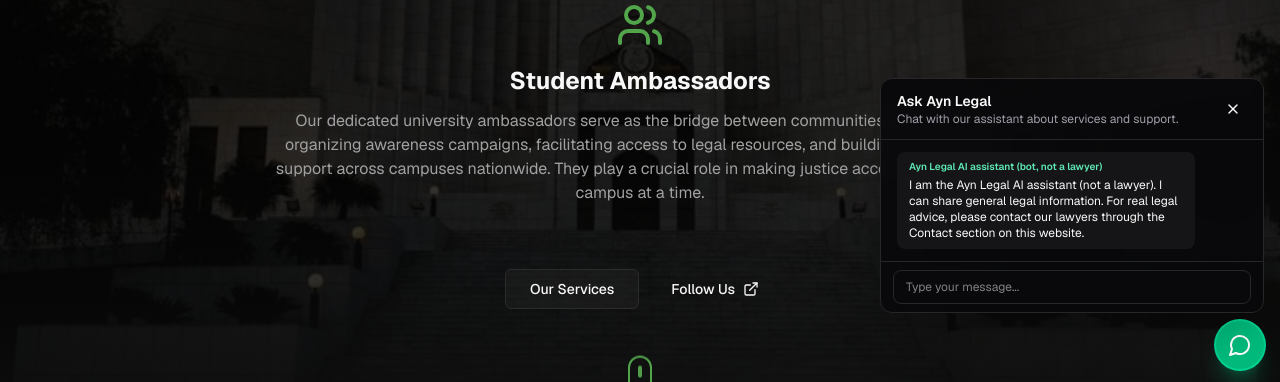
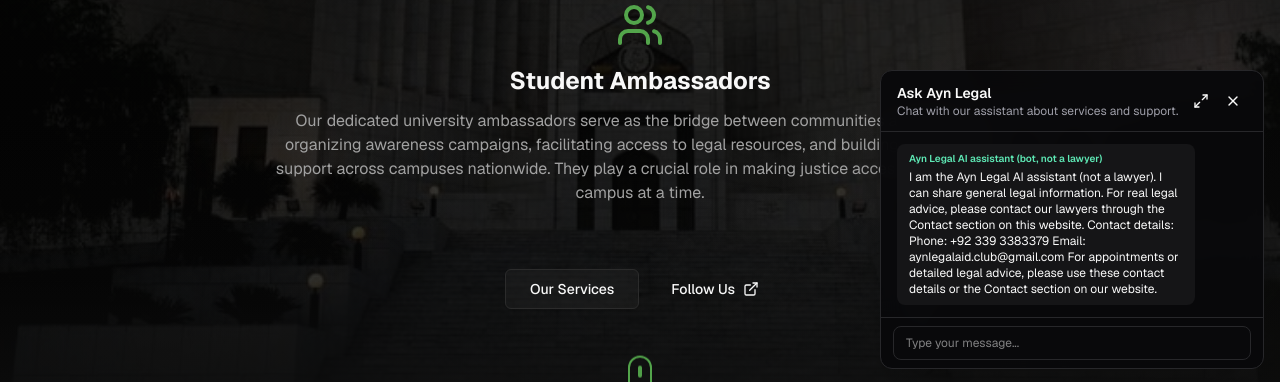
Before and after one commit to afridi-mussa/ayn-legal-aid, a Next.js app: page / in a window 1280 px wide. Both pictures are taken after a click on the button "Open chat". Shown: the part 415-797 px from the top of the page. Built offline with nearby package versions, Linux system fonts and the light colour scheme; no server answers; what groq-sdk would draw is missing.

Commit message:
Change chat response

```diff
--- a/app/api/chat/route.ts
+++ b/app/api/chat/route.ts
@@ -10,7 +10,6 @@ const client = new Groq({ apiKey })
 
 const LAWYER_CONTACT_INFO =
   "Lawyer contact details:\n" +
-  "Name: Syed Shahzaib Bukhari\n" +
   "Phone: +92 339 3383379\n" +
   "Email: aynlegalaid.club@gmail.com\n" +
   "For appointments or detailed legal advice, please use these contact details or the Contact section on our website."
--- a/components/chat-widget.tsx
+++ b/components/chat-widget.tsx
@@ -1,7 +1,7 @@
 "use client"
 
 import { useEffect, useRef, useState } from "react"
-import { MessageCircle, X } from "lucide-react"
+import { MessageCircle, X, Minimize2, Maximize2 } from "lucide-react"
 import Groq from "groq-sdk"
 
 type ChatMessage = {
@@ -15,14 +15,15 @@ const client = new Groq({
   dangerouslyAllowBrowser: true,
 })
 
-
 export function ChatWidget() {
   const [open, setOpen] = useState(false)
+  const [minimized, setMinimized] = useState(false)
+  const [isFullscreen, setIsFullscreen] = useState(false)
   const [messages, setMessages] = useState<ChatMessage[]>([
     {
       role: "assistant",
       content:
-        "I am the Ayn Legal AI assistant (not a lawyer). I can share general legal information. For real legal advice, please contact our lawyers through the Contact section on this website.",
+        "I am the Ayn Legal AI assistant (not a lawyer). I can share general legal information. For real legal advice, please contact our lawyers through the Contact section on this website.\n\nContact details:\nPhone: +92 339 3383379\nEmail: aynlegalaid.club@gmail.com\nFor appointments or detailed legal advice, please use these contact details or the Contact section on our website.",
     },
   ])
   const [input, setInput] = useState("")
@@ -49,7 +50,7 @@ export function ChatWidget() {
           {
             role: "system",
             content:
-              "You are the Ayn Legal AI assistant (a chatbot), not a lawyer. Always clearly state that you are a bot and do NOT provide formal legal advice. Provide only general legal information and guidance in simple language. If the user asks how to contact a lawyer, you MUST answer with these exact contact details: Lawyer contact details: Name: Syed Shahzaib Bukhari. Phone: +92 339 3383379. Email: aynlegalaid.club@gmail.com. Also remind them to use the Contact section on the website for appointments.",
+              "You are Ayn Legal AI assistant. Provide general legal information in simple language. Do NOT provide formal legal advice. If the user asks how to contact a lawyer, provide these exact details: Phone: +92 339 3383379, Email: aynlegalaid.club@gmail.com. Keep responses concise and directly address the user's question.",
           },
           ...nextMessages,
         ],
@@ -80,9 +81,9 @@ export function ChatWidget() {
   }, [messages, open])
 
   return (
-    <div className="fixed bottom-4 right-4 z-50 flex flex-col items-end gap-2">
-      {open && (
-        <div className="w-80 sm:w-96 rounded-xl border border-zinc-800 bg-zinc-950/95 text-zinc-50 shadow-2xl backdrop-blur-md">
+    <div className={`fixed bottom-4 right-4 z-50 flex flex-col items-end gap-2 ${isFullscreen ? 'inset-0' : ''}`}>
+      {open && !minimized && (
+        <div className={`rounded-xl border border-zinc-800 bg-zinc-950/95 text-zinc-50 shadow-2xl backdrop-blur-md ${isFullscreen ? 'w-full h-full flex flex-col' : 'w-80 sm:w-96'}`}>
           <div className="flex items-center justify-between px-4 py-3 border-b border-zinc-800">
             <div>
               <p className="text-sm font-semibold">Ask Ayn Legal</p>
@@ -90,17 +91,42 @@ export function ChatWidget() {
                 Chat with our assistant about services and support.
               </p>
             </div>
+            <div className="flex items-center gap-1">
+              {/*{!isFullscreen && (
                 <button
                   type="button"
-              onClick={() => setOpen(false)}
+                  onClick={() => setMinimized(true)}
                   className="inline-flex h-7 w-7 items-center justify-center rounded-full hover:bg-zinc-800/80 focus:outline-none focus:ring-2 focus:ring-zinc-500"
+                  aria-label="Minimize chat"
+                >
+                  <Minimize2 className="h-4 w-4" />
+                </button>
+              )}*/}
+              <button
+                type="button"
+                onClick={() => setIsFullscreen(!isFullscreen)}
+                className="inline-flex h-7 w-7 items-center justify-center rounded-full hover:bg-zinc-800/80 focus:outline-none focus:ring-2 focus:ring-zinc-500"
+                aria-label={isFullscreen ? "Exit fullscreen" : "Maximize chat"}
+              >
+                {isFullscreen ? <Minimize2 className="h-4 w-4" /> : <Maximize2 className="h-4 w-4" />}
+              </button>
+              <button
+                type="button"
+                onClick={() => {
+                  setOpen(false)
+                  setMinimized(false)
+                  setIsFullscreen(false)
+                }}
+                className="inline-flex h-7 w-7 items-center justify-center rounded-full hover:bg-zinc-800/80 focus:outline-none focus:ring-2 focus:ring-zinc-500"
+                aria-label="Close chat"
               >
                 <X className="h-4 w-4" />
               </button>
             </div>
+          </div>
           <div
             ref={messagesContainerRef}
-            className="flex flex-col gap-3 px-4 py-3 text-xs max-h-72 overflow-y-auto"
+            className={`flex flex-col gap-3 px-4 py-3 text-xs overflow-y-auto ${isFullscreen ? 'flex-1' : 'max-h-72'}`}
           >
             {messages.map((message, index) => (
               <div
@@ -112,7 +138,7 @@ export function ChatWidget() {
                     : "self-end bg-emerald-600 text-white")
                 }
               >
-                {message.role === "assistant" ? (
+                {message.role === "assistant" && index === 0 ? (
                   <>
                     <p className="mb-1 text-[10px] font-semibold text-emerald-300">
                       Ayn Legal AI assistant (bot, not a lawyer)
@@ -144,14 +170,49 @@ export function ChatWidget() {
         </div>
       )}
 
+      {open && minimized && (
+        <div className="w-80 sm:w-96 rounded-xl border border-zinc-800 bg-zinc-950/95 text-zinc-50 shadow-2xl backdrop-blur-md">
+          <div className="flex items-center justify-between px-4 py-3">
+            <div>
+              <p className="text-sm font-semibold">Ask Ayn Legal</p>
+              <p className="text-xs text-zinc-400">Chat minimized</p>
+            </div>
+            <div className="flex items-center gap-1">
               <button
                 type="button"
-        onClick={() => setOpen((prev) => !prev)}
+                onClick={() => setMinimized(false)}
+                className="inline-flex h-7 w-7 items-center justify-center rounded-full hover:bg-zinc-800/80 focus:outline-none focus:ring-2 focus:ring-zinc-500"
+                aria-label="Restore chat"
+              >
+                <Maximize2 className="h-4 w-4" />
+              </button>
+              <button
+                type="button"
+                onClick={() => {
+                  setOpen(false)
+                  setMinimized(false)
+                  setIsFullscreen(false)
+                }}
+                className="inline-flex h-7 w-7 items-center justify-center rounded-full hover:bg-zinc-800/80 focus:outline-none focus:ring-2 focus:ring-zinc-500"
+                aria-label="Close chat"
+              >
+                <X className="h-4 w-4" />
+              </button>
+            </div>
+          </div>
+        </div>
+      )}
+
+      {!open && (
+        <button
+          type="button"
+          onClick={() => setOpen(true)}
           className="flex h-12 w-12 items-center justify-center rounded-full bg-emerald-500 text-white shadow-xl shadow-emerald-500/30 hover:bg-emerald-400 focus:outline-none focus:ring-2 focus:ring-emerald-400"
-        aria-label={open ? "Close chat" : "Open chat"}
+          aria-label="Open chat"
         >
           <MessageCircle className="h-6 w-6" />
         </button>
+      )}
     </div>
   )
 }
```
Lines whose indentation alone changed are shown as unchanged.
